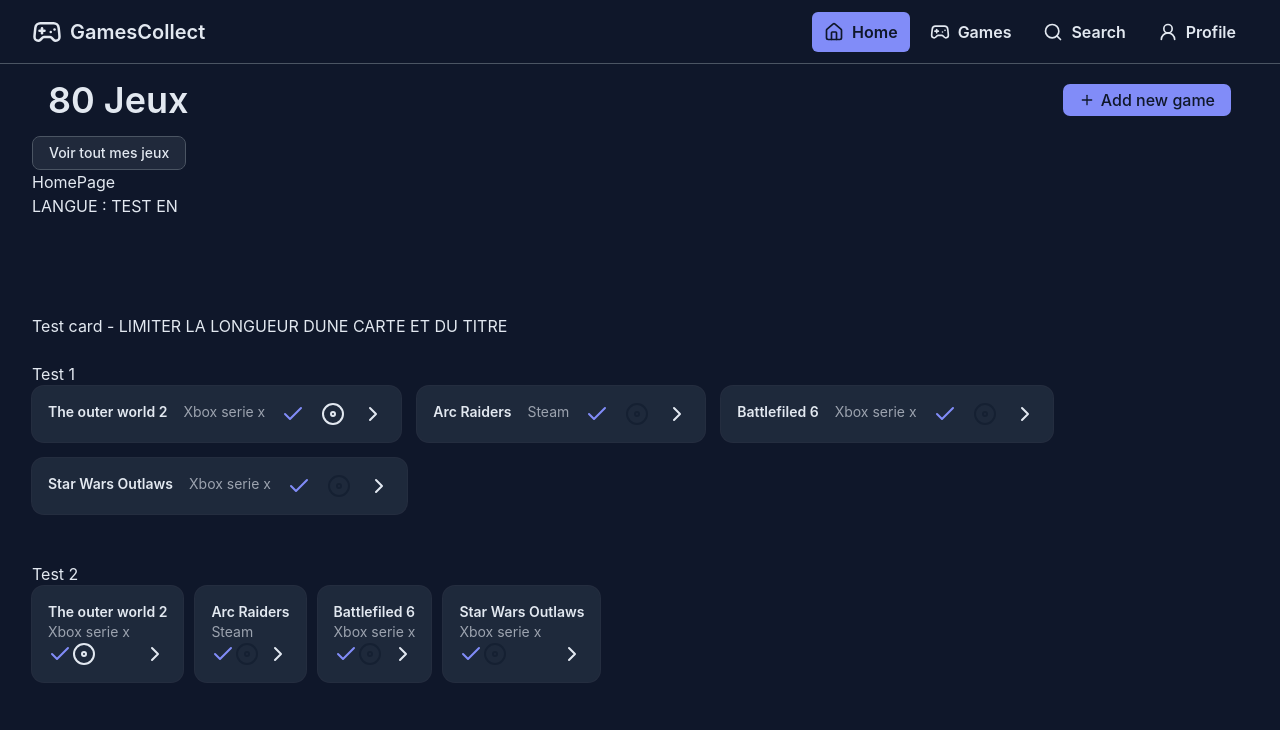
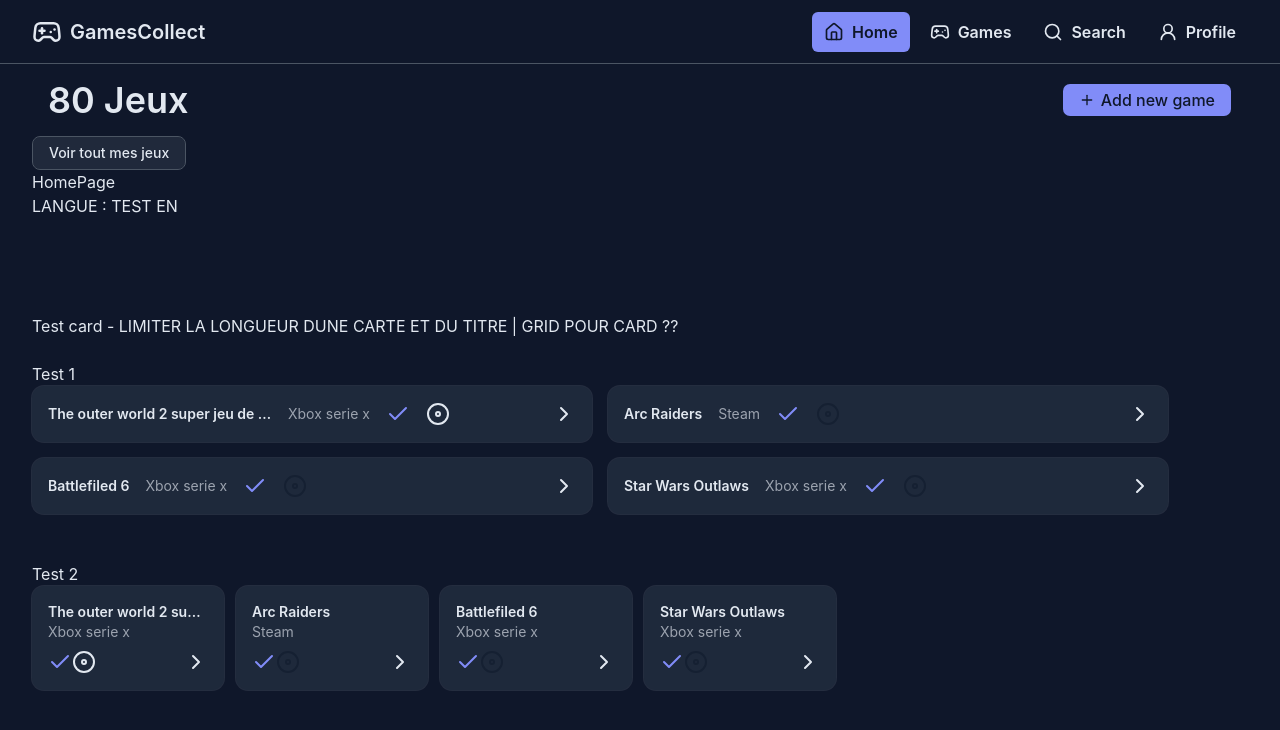
Before and after one commit to tomab23/GamesCollect, a React (Vite) app: page /home in a window 1280 px wide. Shown: the top 730 px of the page. Built offline with nearby package versions, Linux system fonts and the light colour scheme.

Commit message:
update cards game test

```diff
--- a/src/components/cards/CardGameUn.tsx
+++ b/src/components/cards/CardGameUn.tsx
@@ -1,24 +1,25 @@
-import {
-  Card,
-  CardContent,
-} from "@/components/ui/card";
+import { Card, CardContent } from "@/components/ui/card";
 import type GameTest from "@/models/GameTest";
 import { Check, ChevronRight, Disc } from "lucide-react";
 
 type Props = {
- game: GameTest
-}
+  game: GameTest;
+};
 
-const CardGameUn = ({ game } : Props) => {
+const CardGameUn = ({ game }: Props) => {
   return (
-    <Card className="hover:scale-105 cursor-pointer hover:shadow-primary/20">
-      <CardContent className="flex gap-4">
-        <h1 className="font-semibold">{game.title}</h1>
-        <p className="text-muted-foreground">{game.platform}</p>
-        <Check className="text-primary" />
-        <Disc className={`${!game.disc && "text-muted"}`} />
-        <ChevronRight />
+    <Card className="cursor-pointer hover:shadow-primary/20  max-md:w-full w-[35rem] hover:outline-1">
+      <CardContent className="flex justify-between items-center">
+        <div className="flex gap-4 items-center">
+          <h1 className="font-semibold truncate max-w-56" title={game.title}>{game.title}</h1>
+          <p className="text-muted-foreground">{game.platform}</p>
+          <Check className="text-primary" />
+          <Disc className={`${!game.disc && "text-muted"}`} />
+        </div>
+        <ChevronRight className="justify-self-end" />
       </CardContent>
+
+      <div className="absolute bottom-0 left-0 right-0 h-1 bg-linear-to-r from-primary to-accent transform scale-x-0 group-hover:scale-x-100 transition-transform duration-300" />
     </Card>
   );
 };
--- a/src/components/cards/CardGamesDeux.tsx
+++ b/src/components/cards/CardGamesDeux.tsx
@@ -1,11 +1,6 @@
 import {
   Card,
-  CardAction,
   CardContent,
-  CardDescription,
-  CardFooter,
-  CardHeader,
-  CardTitle,
 } from "@/components/ui/card";
 import type GameTest from "@/models/GameTest";
 import { Check, ChevronRight, Disc } from "lucide-react";
@@ -16,11 +11,11 @@ type Props = {
 
 const CardGamesDeux = ({ game } : Props) => {
   return (
-    <Card className="hover:scale-105 cursor-pointer hover:shadow-primary/20">
+    <Card className="hover:outline-1 cursor-pointer hover:shadow-primary/20 max-md:w-40 w-48">
       <CardContent>
-        <h1 className="font-semibold">{game.title}</h1>
+        <h1 className="font-semibold truncate max-w-min" title={game.title}>{game.title}</h1>
         <p className="text-muted-foreground">{game.platform}</p>
-        <div className="flex justify-between">
+        <div className="flex justify-between mt-2">
           <div className="flex">
             <Check className="text-primary" />
             <Disc className={`${!game.disc && "text-muted"}`} />
--- a/src/helpers/GameMockTest.ts
+++ b/src/helpers/GameMockTest.ts
@@ -3,7 +3,7 @@ import type GameTest from "@/models/GameTest";
 export const GamesMockTest: GameTest[] = [
   {
     id: 1,
-    title: "The outer world 2",
+    title: "The outer world 2 super jeu de fou furieux hjfsjdhq qsjdqdjqkld qjsdkqsdjl",
     isFavor: false,
     note: "",
     isFinish: true,
--- a/src/pages/HomePage.tsx
+++ b/src/pages/HomePage.tsx
@@ -29,7 +29,7 @@ const HomePage = () => {
       <br />
       <br />
       <div>
-        <p>Test card - LIMITER LA LONGUEUR DUNE CARTE ET DU TITRE</p> <br />
+        <p>Test card - LIMITER LA LONGUEUR DUNE CARTE ET DU TITRE | GRID POUR CARD ??</p> <br />
         <div>
           <p>Test 1</p>
           <div className="flex gap-4 flex-wrap">
```
